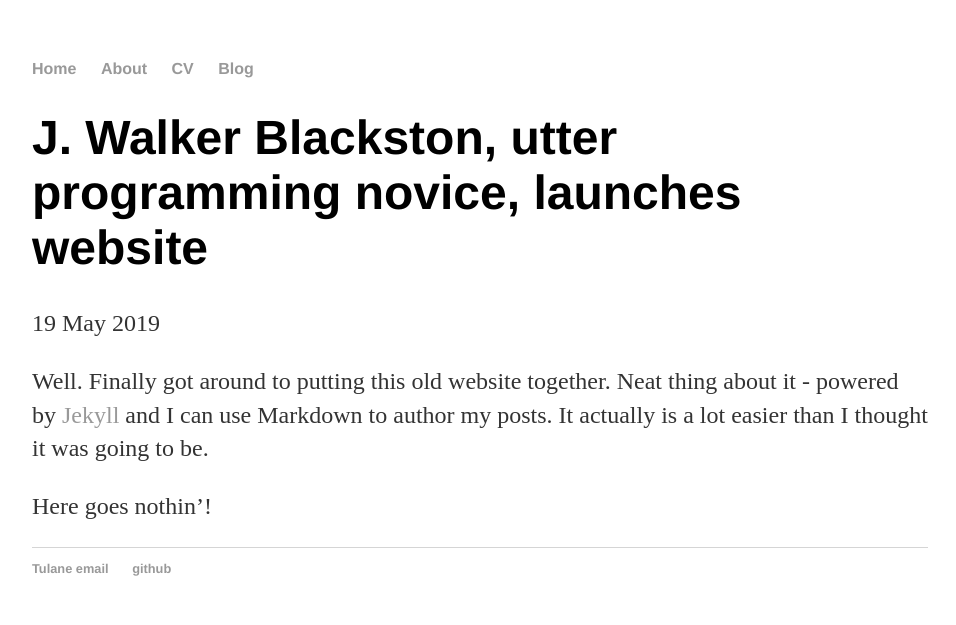
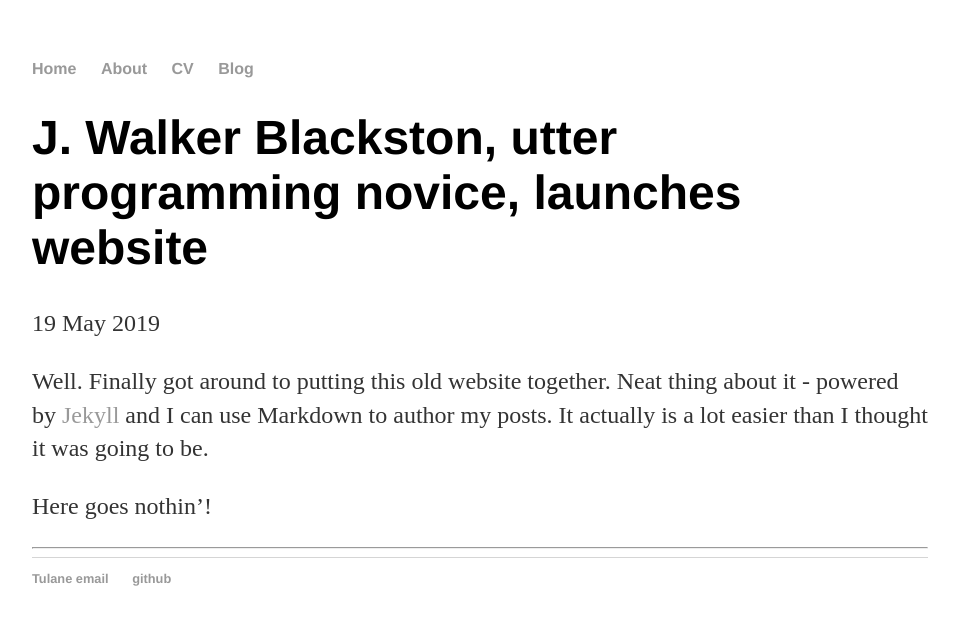
Before and after one commit to jwblackston/jwblackston.github.io, a Jekyll site: the page built from _posts/2019-05-19-walker-blackston-site-launched.md, in a window 1280 px wide. Shown: the top 625 px of the page, without its empty margins (160-1116 px from the left). Built offline with Jekyll 4.4.1, drawn with Linux system fonts in a browser that asks for light colours.

Commit message:
Update post.html

```diff
--- a/_layouts/post.html
+++ b/_layouts/post.html
@@ -7,3 +7,18 @@
 <div class="post">
   {{ content }}
 </div>
+
+</div>
+			<!-- Post info -->
+			<div class="noteinfo">
+			<!-- include some categories and tags maybe? -->
+			</div>
+
+			<hr>
+
+			<!-- Post comments -->
+			<div class="notecomments">
+				{% include disqus.html %}
+			</div>
+		</div><!-- / .note .single -->
+</div><!-- /.notes -->
```
